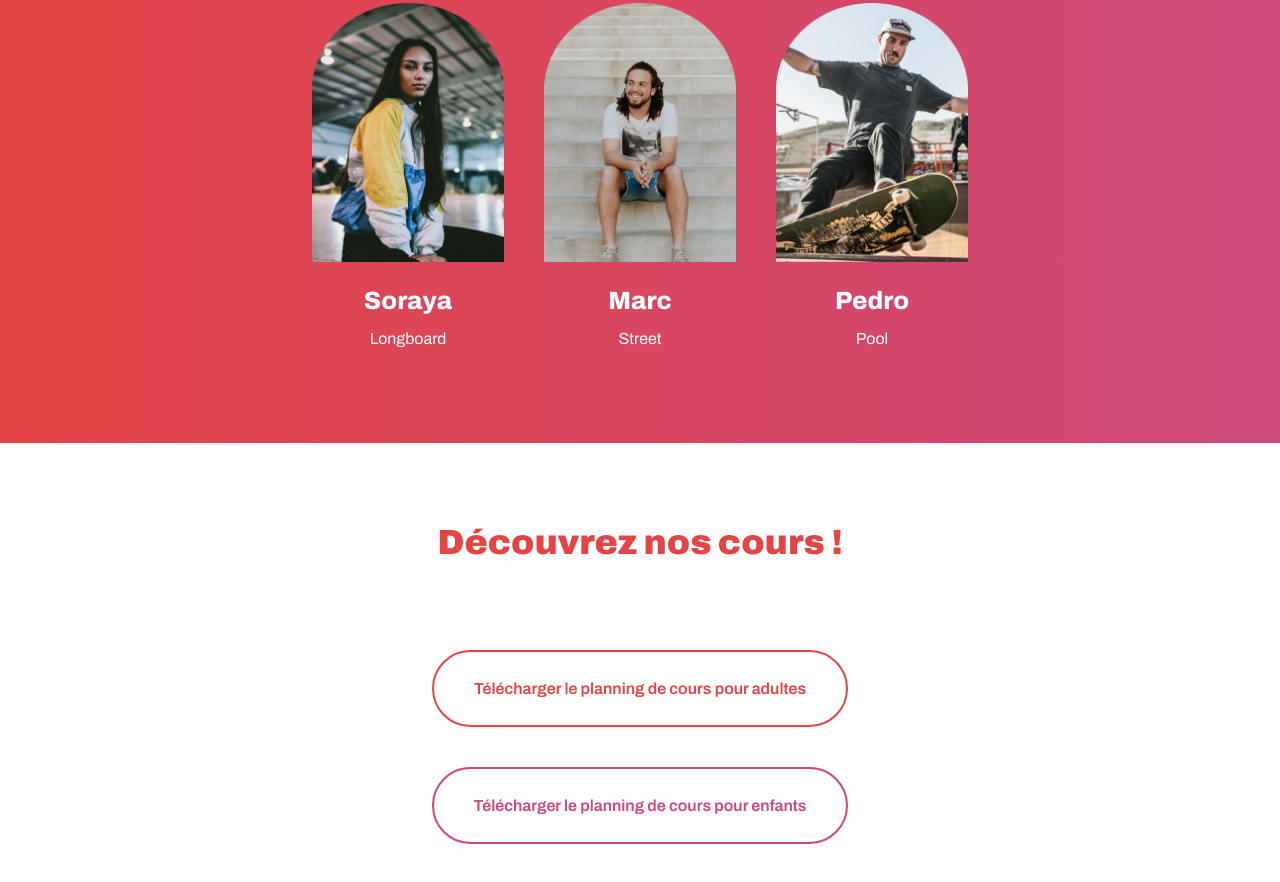
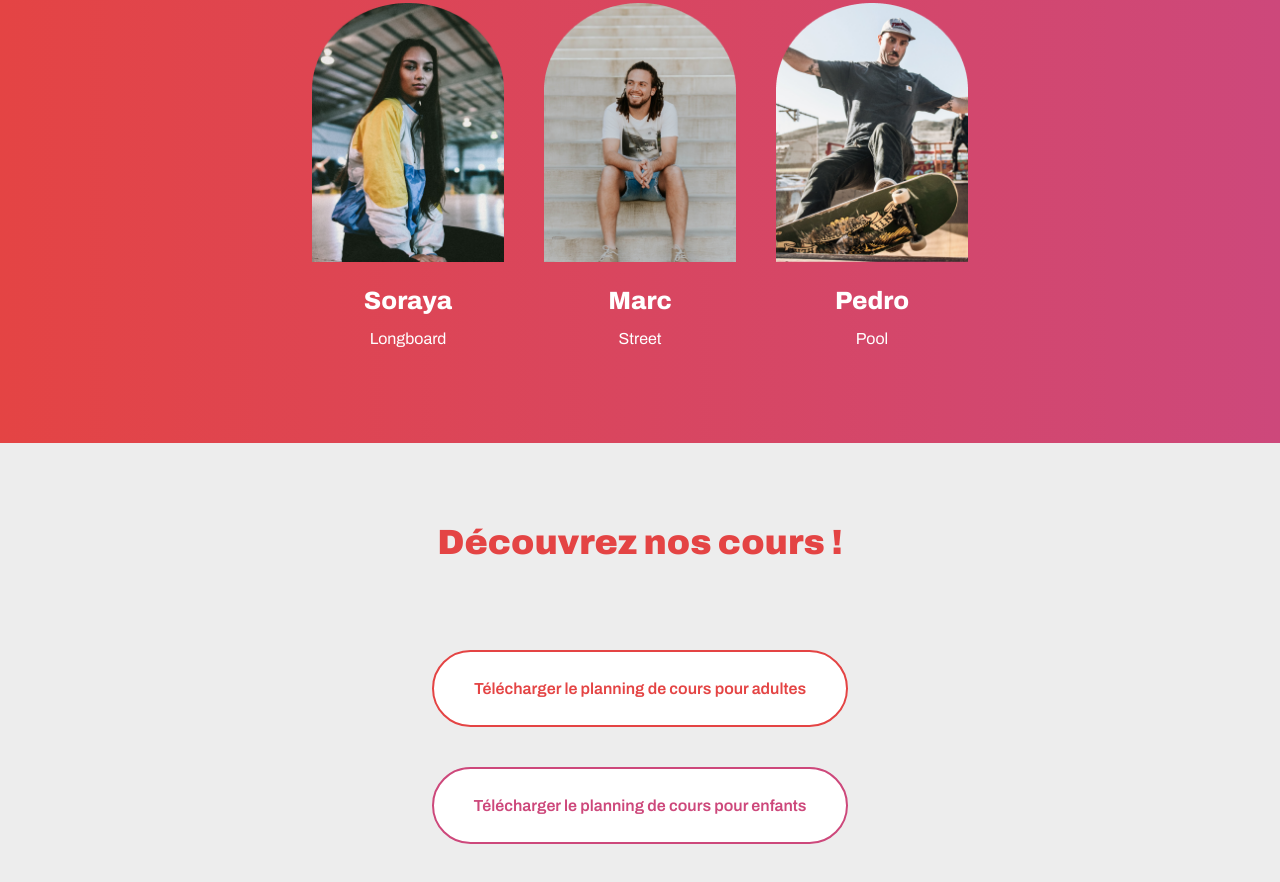
Before and after one commit to AlexisNoukan/projet-2-Openclassrooms, a plain HTML site: page index.html in a window 1280 px wide. Shown: the part 1517-2399 px from the top of the page. Drawn offline with Linux system fonts and the light colour scheme.

Commit message:
background

```diff
--- a/index.html
+++ b/index.html
@@ -79,7 +79,7 @@
             </article>
           </div>
         </section>
-        <section>
+        <section class="sectionLightGreyBackground">
           <h2>Découvrez nos cours !</h2>
           <div class="directionRow">
             <a
```
